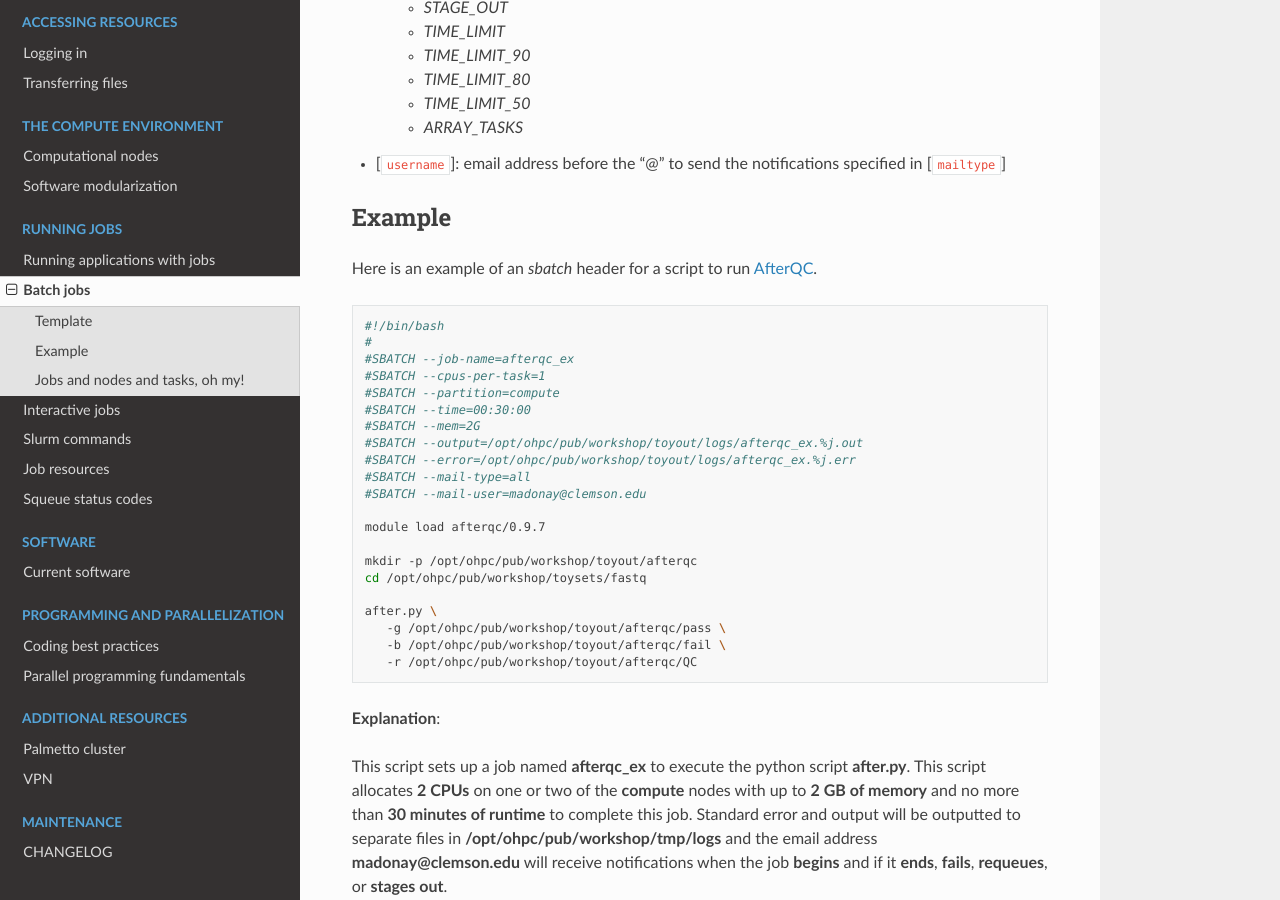
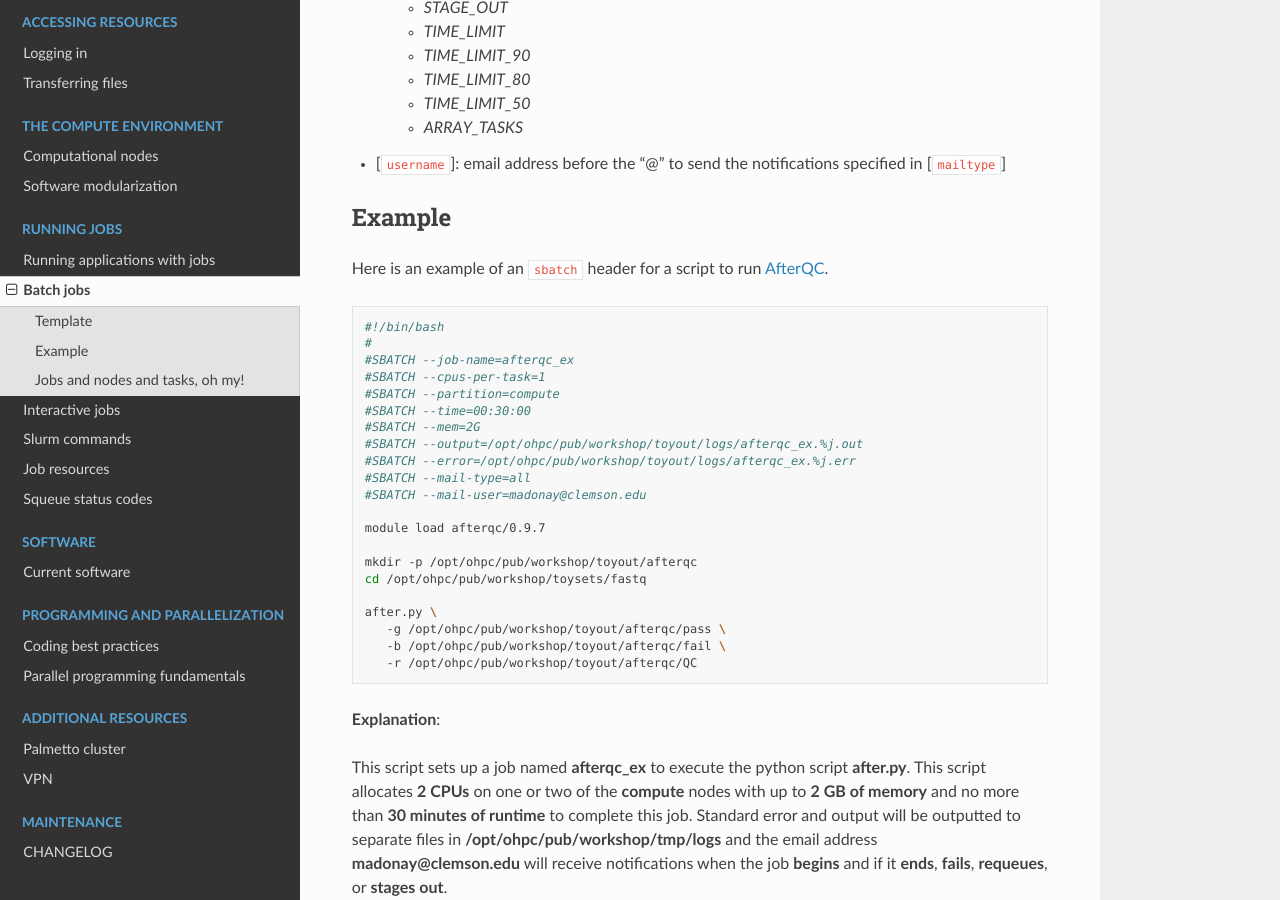
Before and after one commit to amalgamaria/secretariat, a Sphinx documentation site: the page built from docs/running-jobs/batch-jobs.rst, in a window 1280 px wide and 900 px high, scrolled down 1584 px. Built offline with Sphinx 7.4.7 and the Read the Docs theme 2.0.0, drawn with Linux system fonts in a browser that asks for light colours.

Commit message:
Fix typo

```diff
--- a/docs/running-jobs/batch-jobs.rst
+++ b/docs/running-jobs/batch-jobs.rst
@@ -74,7 +74,7 @@ Here is a template of how to declare Slurm parameters in the header of an ``sbat
 Example
 -------
 
-Here is an example of an `sbatch` header for a script to run `AfterQC`_.
+Here is an example of an ``sbatch`` header for a script to run `AfterQC`_.
 
 .. code-block:: bash
 
```
